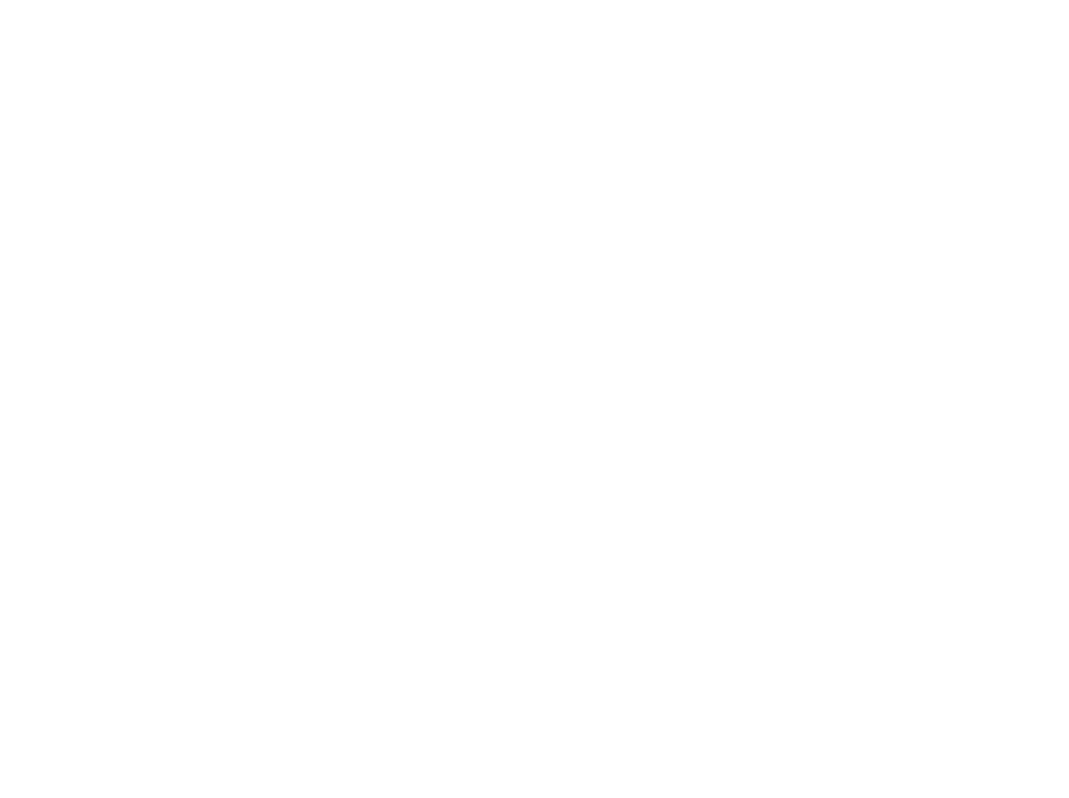
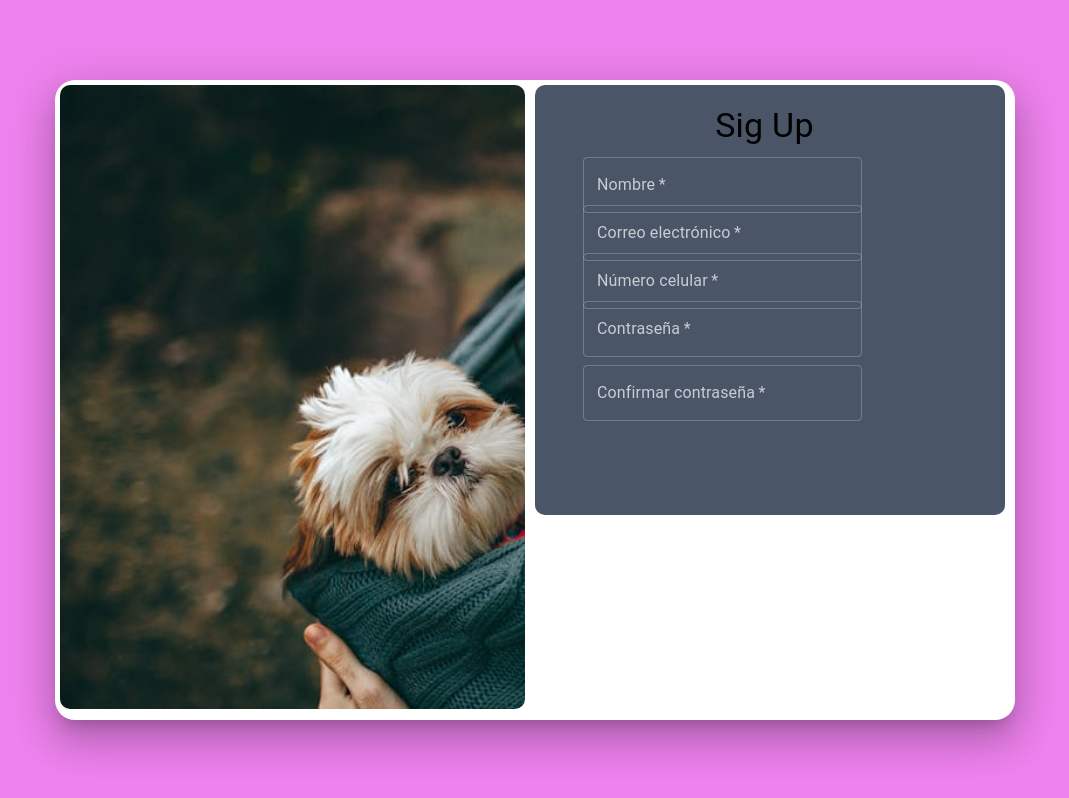
Before and after one commit to SirRiuz/arca-de-noe-frontend, a React (Vite) app: page /register in a window 1280 px wide. Before the commit this address had no page. Shown: the whole page, without its empty margins (105-1174 px from the left). Built offline with nearby package versions, Linux system fonts and the light colour scheme.

Commit message:
Register

```diff
--- a/src/App.tsx
+++ b/src/App.tsx
@@ -1,12 +1,18 @@
 import { JSX } from "react";
-import { BrowserRouter, Route, Routes } from "react-router";
+import { BrowserRouter, Route, Routes } from "react-router-dom";
 import Home from "./Screens/Home";
+import Register from "./components/Register";
+import Login from "./components/Login";
+import ForgotPassword from "./components/ForgotPassword";
 
 function App(): JSX.Element {
   return (
     <BrowserRouter>
       <Routes>
         <Route path="/" element={<Home />} />
+        <Route path="/register"  element={<Register />}></Route>
+        <Route path="/Login"  element={<Login />}></Route>
+        <Route path="/reset-password" element={<ForgotPassword />}></Route>
       </Routes>
     </BrowserRouter>
   );
--- /dev/null
+++ b/src/components/ForgotPassword.tsx
@@ -0,0 +1,6 @@
+
+export default function Register() {
+    return(
+        <div> ForgotPassword</div>
+    )
+}
--- /dev/null
+++ b/src/components/Login.tsx
@@ -0,0 +1,10 @@
+
+
+
+
+
+export default function Register() {
+    return(
+        <div> Login </div>
+    )
+}
--- /dev/null
+++ b/src/components/Register.tsx
@@ -0,0 +1,194 @@
+import Box from "@mui/material/Box";
+import Grid from "@mui/material/Grid";
+import  bg  from "./bg/Pets_2.jpg";
+import Button from "@mui/material/Button";
+import TextField from "@mui/material/TextField";
+import Typography from "@mui/material/Typography";
+import Container from "@mui/material/Container";
+import Avatar from "@mui/material/Avatar";
+import LockOutlinedIcon from "@mui/icons-material/LockOutlined";
+import { ThemeProvider, createTheme } from "@mui/material/styles";
+import Checkbox from "@mui/material/Checkbox";
+import FormControlLabel from "@mui/material/FormControlLabel";
+import { useState, forwardRef } from "react";
+import Snackbar from "@mui/material/Snackbar";
+import Stack from "@mui/material/Stack";
+import MuiAlert from "@mui/material/Alert";
+import Slide from "@mui/material/Slide";
+import { useNavigate } from "react-router-dom";
+
+const darkTheme = createTheme({
+    palette: {
+        mode: "dark",
+    },
+});
+
+
+const boxstyle ={
+    position: "absolute",
+    top:"50%",
+    left:"50%",
+    transform:"translate(-50%, -50%)",
+    width:"75%",
+    height:"80%",
+    bgcolor:"background.paper",
+    boxShadow:24,
+    borderRadius: "20px",
+
+}
+
+const center = {
+    position: "relative",
+    top: "50%",
+    left: "37%",
+};
+
+
+
+export default function Register() {
+    return(
+        <>
+        <div style={{
+            backgroundColor:"violet",
+            backgroundImage:"cover",
+            height: "100vh",
+            color:"black",
+        }}
+        >
+            <Box sx={boxstyle}>
+                {/* Imagen de los perritos */}
+                <Grid container>
+                    <Grid item xs={12} sm={12} lg={6}>
+                        <Box
+                        style={{
+                            backgroundImage:`url(${bg})`,
+                            backgroundSize:"cover",
+                            marginTop:"5px",
+                            marginBottom:"5px",
+                            marginLeft:"5px",
+                            marginRight:"10px",
+                            height:"78vh",
+                            color:"white",
+                            borderRadius: "10px",
+
+                        }}>
+                        </Box>
+
+
+                    </Grid>
+                    <Grid item xs={12} sm={12} lg={6}>
+
+                    <Box
+                    style={{
+                        backgroundSize: "cover",
+                        height: "50hv",
+                        minHeight: "430px",
+                        backgroundColor: "#4a5568",
+                        marginTop:"5px",
+                        marginBottom:"5px",
+                        marginRight:"10px",
+                        borderRadius: "10px",
+                         }}
+                    >
+                    <ThemeProvider theme={darkTheme}>
+                    <Container>
+                         <Box height={20} />
+                         <Box sx={center}>
+                            <Typography component="h1" variant="h4">
+                                Sig Up
+                            </Typography>
+                        </Box>
+                        <Box height={10}/>
+
+                        <Grid container spacing={1}>
+                    <Grid item xs={8} sx={{ ml: "1.5em", mr: "1.5em",  height: "2em", mb:"1em"}}>
+                         <TextField
+                        required
+                        fullWidth
+                        id="Nombre"
+                        label="Nombre"
+                        name="Nombre"
+                        autoComplete="Nombre"
+
+
+    />
+</Grid>
+
+
+                            {/* Campo de correo electrónico */}
+                    <Grid item xs={8} sx={{ ml: "1.5em", mr: "1.5em", height: "2em", mb: "1em" }}>
+                        <TextField
+                        required
+                        fullWidth
+                        id="email"
+                        label="Correo electrónico"
+                        name="email"
+                        autoComplete="email"
+                        type="email"
+    />
+</Grid>
+
+                            {/* Campo de número celular */}
+                    <Grid item xs={8} sx={{ ml: "1.5em", mr: "1.5em", height: "2em", mb: "1em" }}>
+                        <TextField
+                        required
+                        fullWidth
+                        id="phone"
+                        label="Número celular"
+                        name="phone"
+                        autoComplete="tel"
+                        type="tel"
+    />
+</Grid>
+
+                            {/* Campo de contraseña */}
+                    <Grid item xs={8} sx={{ ml: "1.5em", mr: "1.5em", height: "2em", mb: "2em" }}>
+                        <TextField
+                        required
+                        fullWidth
+                        id="password"
+                        label="Contraseña"
+                        name="password"
+                        autoComplete="new-password"
+                        type="password"
+    />
+</Grid>
+
+                     {/* Campo de verificación de contraseña */}
+
+                     <Grid item xs={8} sx={{ ml: "1.5em", mr: "1.5em", height: "2em", mb: "1em" }}>
+                        <TextField
+                        required
+                        fullWidth
+                        id="confirmPassword"
+                        label="Confirmar contraseña"
+                        name="confirmPassword"
+                        autoComplete="new-password"
+                        type="password"
+    />
+</Grid>
+
+
+
+                        </Grid>
+
+
+
+                        </Container>
+                         </ThemeProvider>
+
+
+                    </Box>
+
+
+                    </Grid>
+
+                </Grid>
+
+            </Box>
+        </div>
+
+
+        </>
+    )
+}
```
Also changed, not shown: package.json (+6 -2 lines), src/components/bg/pets_2.jpg (added), 1 other file (tests, documents, lock files or other folders).
